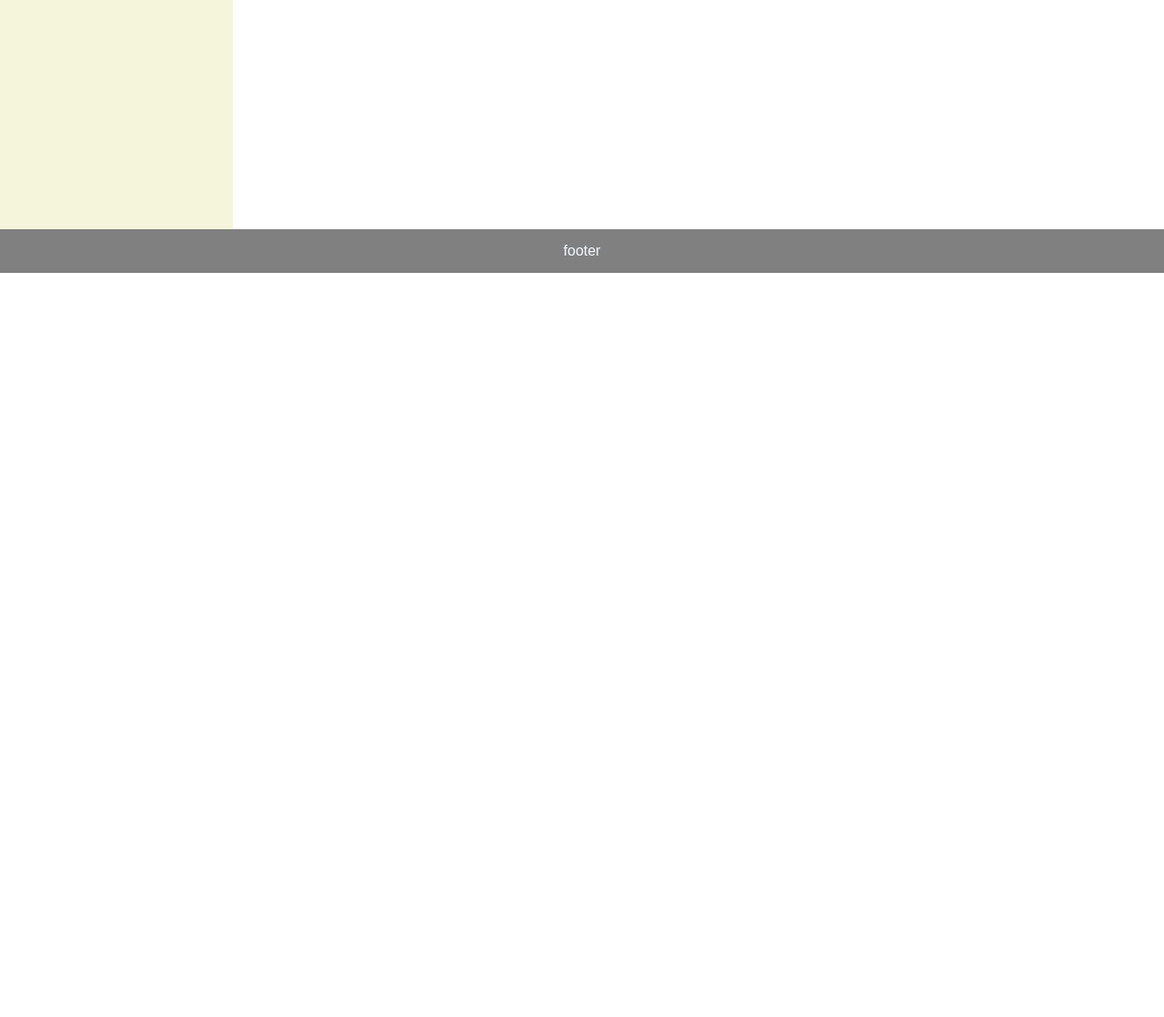
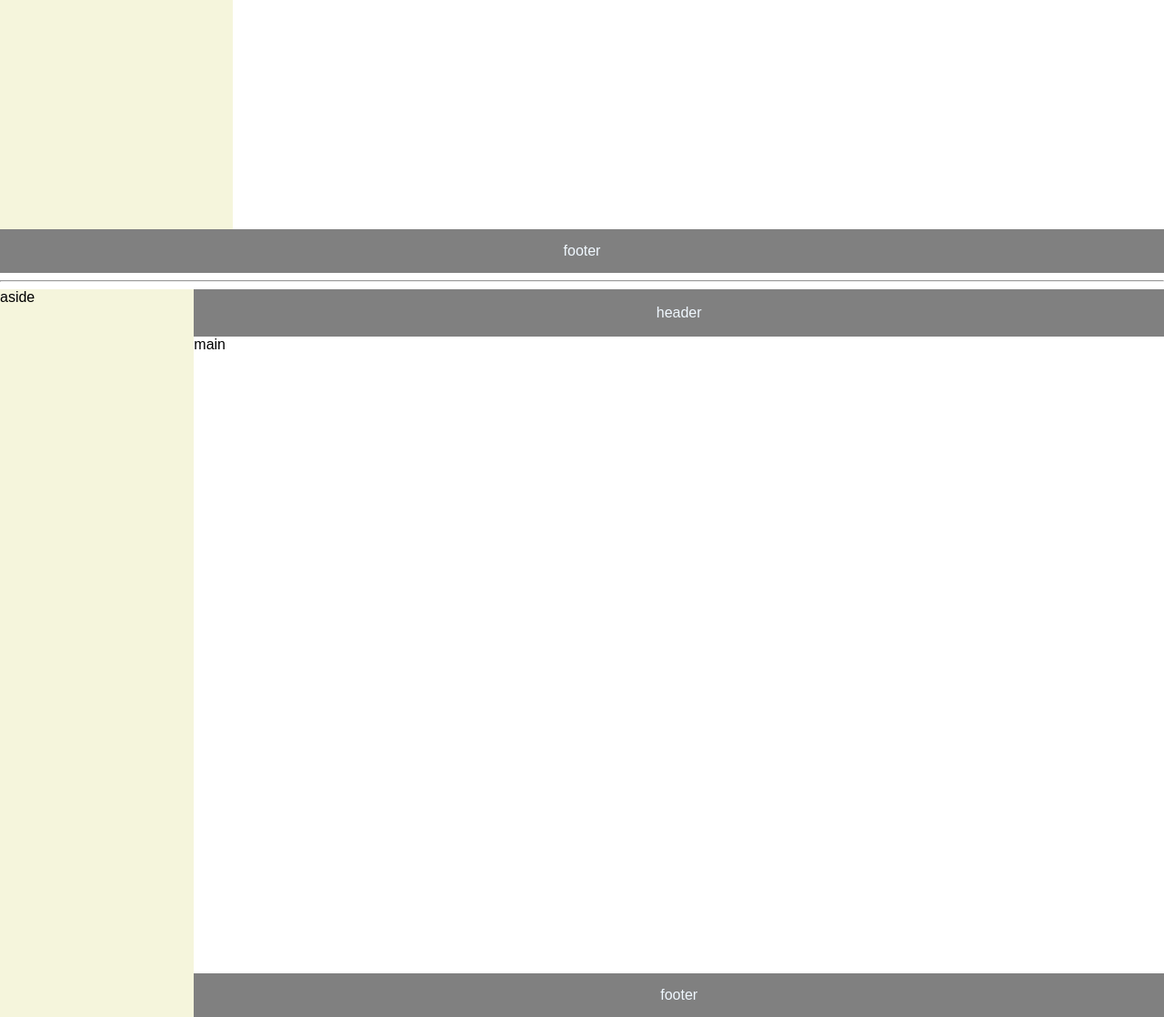
Before and after one commit to ttdly/blocks, a plain HTML site: page html/layout.html in a window 1280 px wide. Shown: the part 1318-2436 px from the top of the page at 91% size. Before the commit the page ends 1618 px from the top, so only its background shows below. Drawn offline with Linux system fonts and the light colour scheme.

Commit message:
html-layout-update-2022-11-30

```diff
--- a/html/layout.html
+++ b/html/layout.html
@@ -71,6 +71,41 @@
       line-height: 48px;
       text-align: center;
     }
+    /* 左右上中下 */
+    .content2{
+      height: 100%;
+      width: 100%;
+      display: flex;
+      box-sizing: border-box;
+      flex-direction: row;
+    }
+    .aside2{
+      height: 100%;
+      width: 20vw;
+      background-color: beige;
+    }
+    .right2{
+      width: 100%;
+      display: flex;
+      flex-direction: column;
+    }
+    .main2{
+      height: 100%;
+    }
+    .header2{
+      height: 52px;
+      background-color: gray;
+      color: aliceblue;
+      line-height: 52px;
+      text-align: center;
+    }
+    .footer2{
+      height: 48px;
+      background-color: grey;
+      color: aliceblue;
+      line-height: 48px;
+      text-align: center;
+    }
   </style>
 </head>
 <body>
@@ -88,5 +123,14 @@
     </div>
     <div class="footer1">footer</div>
   </div>
+  <hr>
+  <div class="content2">
+    <div class="aside2">aside</div>
+    <div class="right2">
+      <div class="header2">header</div>
+      <div class="main2">main</div>
+      <div class="footer2">footer</div>
+    </div>
+  </div>
 </body>
 </html>
```
